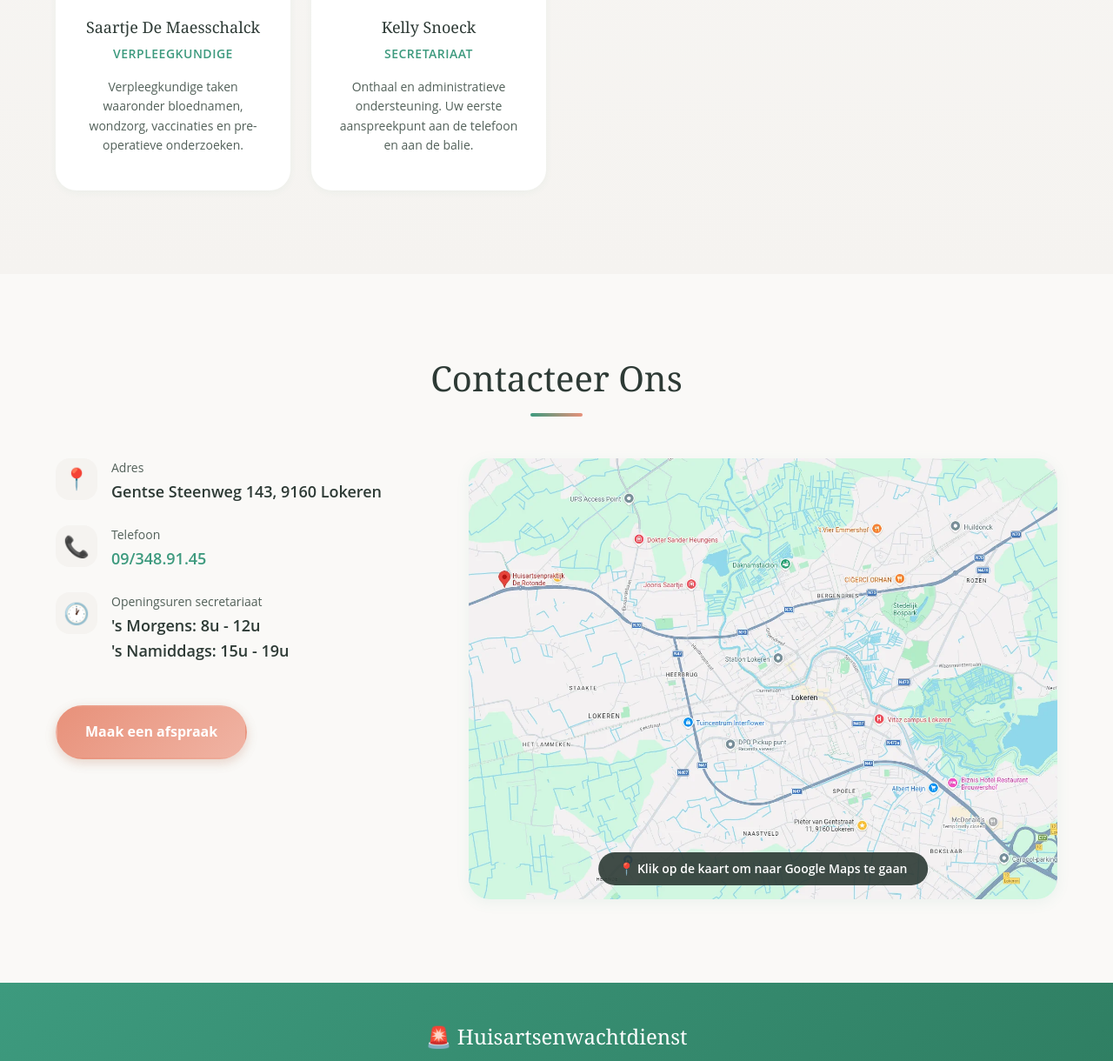
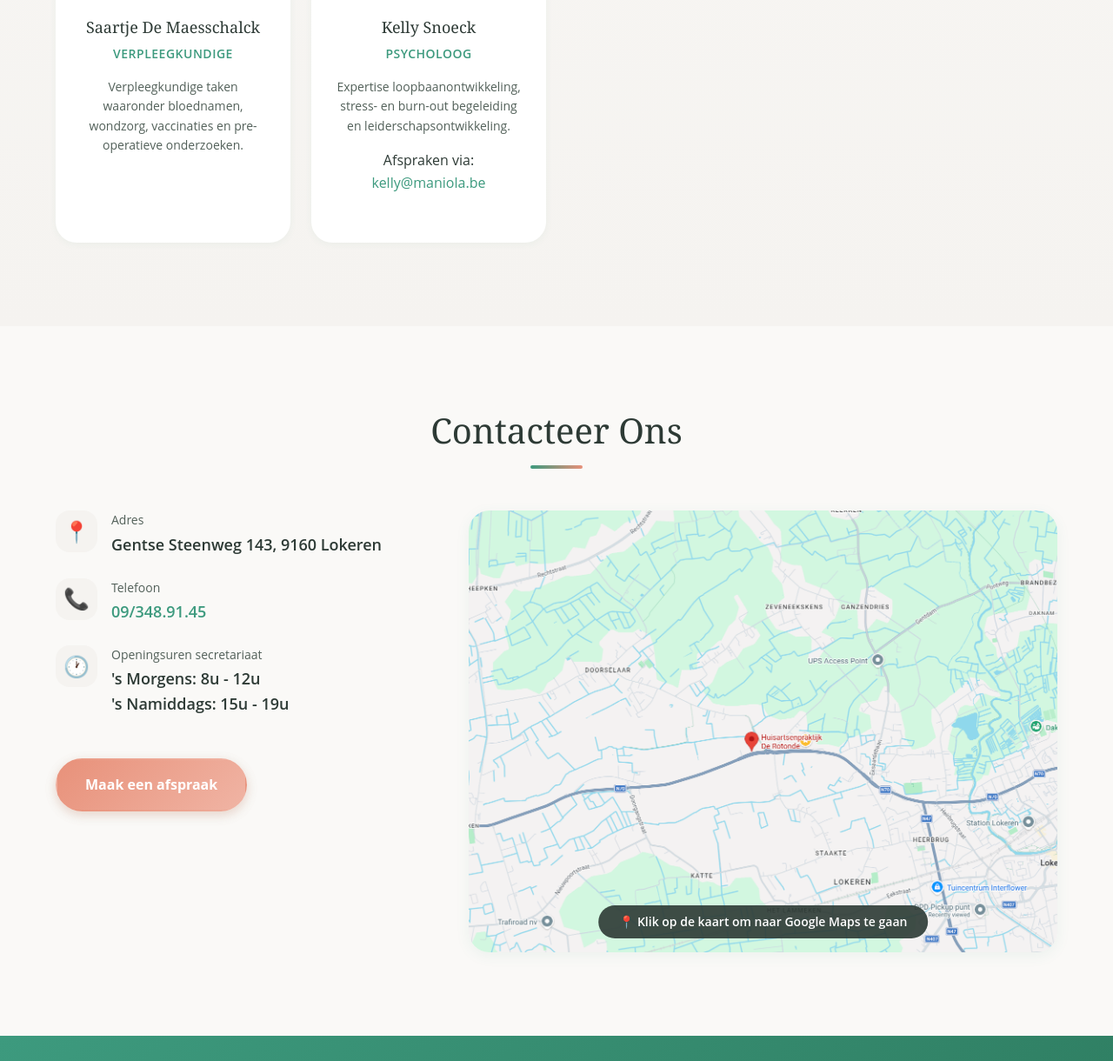
Before and after one commit to thepycoder/web_editor, a plain HTML site: page templates/de-rotonde-template/index.html in a window 1280 px wide. Shown: the part 2539-3759 px from the top of the page at 87% size. Drawn offline with Linux system fonts and the light colour scheme.

```diff
--- a/templates/de-rotonde-template/index.html
+++ b/templates/de-rotonde-template/index.html
@@ -613,8 +613,8 @@
               <img data-editable-image="" src="./assets/kelly-snoeck.jpg" alt="Kelly Snoeck - Secretariaat" width="400" height="500" loading="lazy">
             </div>
             <h3 class="team-card__name" data-editable="">Kelly Snoeck</h3>
-            <p class="team-card__role" data-editable="">Secretariaat</p>
-            <p class="team-card__bio" data-editable="">Onthaal en administratieve ondersteuning. Uw eerste aanspreekpunt aan de telefoon en aan de balie.</p>
+            <p class="team-card__role" data-editable="">PSYCHOLOOG</p>
+            <p class="team-card__bio" data-editable="">Expertise loopbaanontwikkeling, stress- en burn-out begeleiding en leiderschapsontwikkeling.<div><p>Afspraken via: <a href="mailto:kelly@maniola.be">kelly@maniola.be</a></p></div></p>
           </div>
         </div>
       </div>
@@ -652,8 +652,8 @@
             <a href="#afspraak" class="btn btn--primary mt-md" data-editable="">Maak een afspraak</a>
           </div>
           <div class="contact__map">
-            <a href="https://www.google.com/maps/search/?api=1&query=Gentse+Steenweg+143,+9160+Lokeren,+Belgium" target="_blank" rel="noopener noreferrer" title="Bekijk locatie op Google Maps - Gentse Steenweg 143, 9160 Lokeren" class="contact__map-link">
-              <img src="./assets/map-static.webp" alt="Locatie Huisartsenpraktijk De Rotonde - Gentse Steenweg 143, 9160 Lokeren" width="600" height="400" loading="lazy">
+            <a href="https://www.google.com/maps/search/?api=1&amp;query=Gentse+Steenweg+143,+9160+Lokeren,+Belgium" target="_blank" rel="noopener noreferrer" title="Bekijk locatie op Google Maps - Gentse Steenweg 143, 9160 Lokeren" class="contact__map-link">
+              <img src="./assets/Screenshot_20260202_144903.png" alt="Locatie Huisartsenpraktijk De Rotonde - Gentse Steenweg 143, 9160 Lokeren" width="600" height="400" loading="lazy">
             </a>
             <span class="contact__map-badge">📍 Klik op de kaart om naar Google Maps te gaan</span>
           </div>
```
Also changed, not shown: templates/de-rotonde-template/assets/DeRotonde-32.jpg (deleted), templates/de-rotonde-template/assets/Screenshot_20260202_144903.png (added), templates/de-rotonde-template/assets/image-1.jpg (deleted), templates/de-rotonde-template/assets/image-1.webp (deleted), templates/de-rotonde-template/assets/image-3.png (deleted), templates/de-rotonde-template/assets/image-3.webp (deleted), templates/de-rotonde-template/assets/image-4.png (deleted), templates/de-rotonde-template/assets/image-4.webp (deleted), templates/de-rotonde-template/assets/image-5.png (deleted), templates/de-rotonde-template/assets/image-5.webp (deleted), templates/de-rotonde-template/assets/image-6.png (deleted), templates/de-rotonde-template/assets/image-6.webp (deleted), templates/de-rotonde-template/assets/img-1769951854405.webp (deleted), templates/de-rotonde-template/assets/img-1770021133097.png (deleted), 2 more files, 1 other file.
